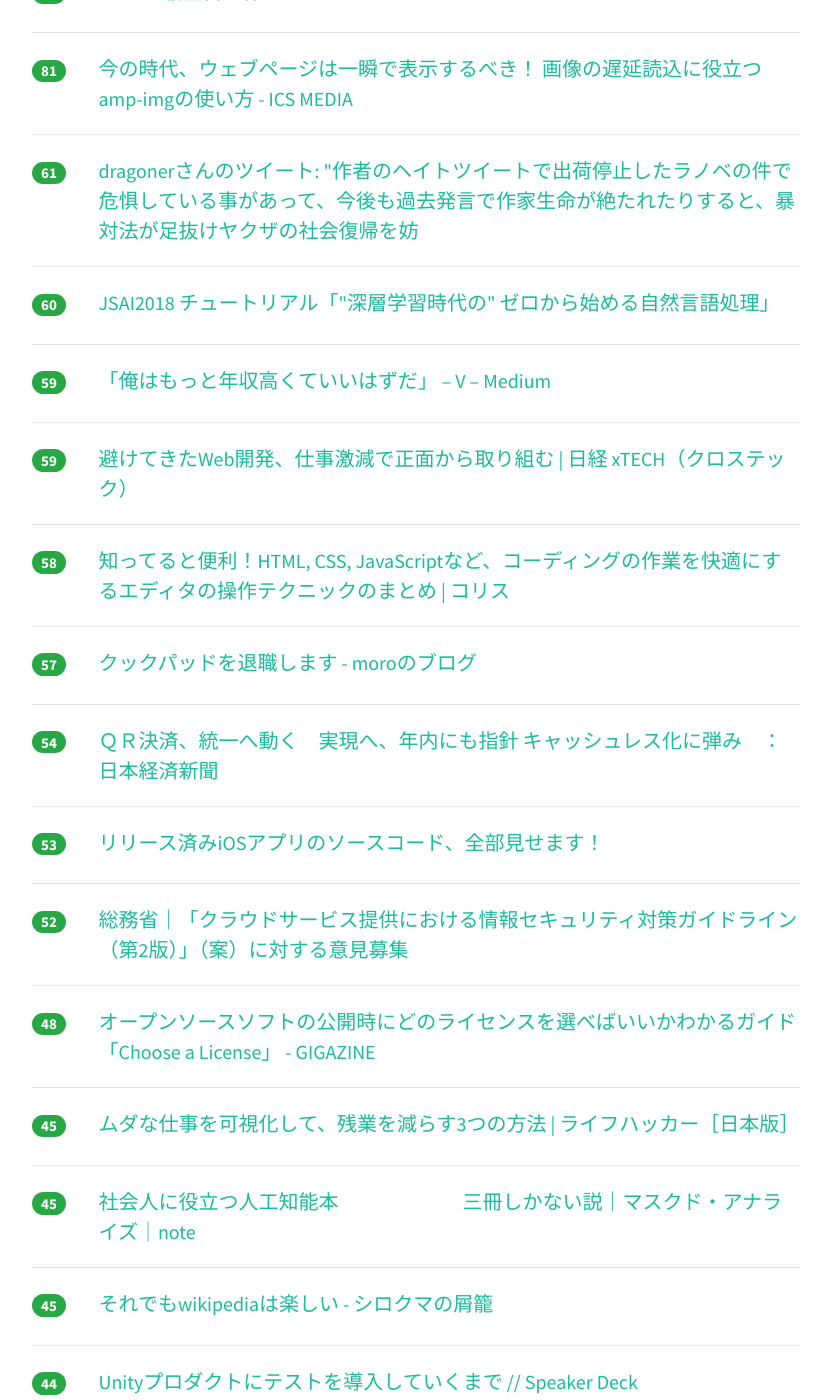
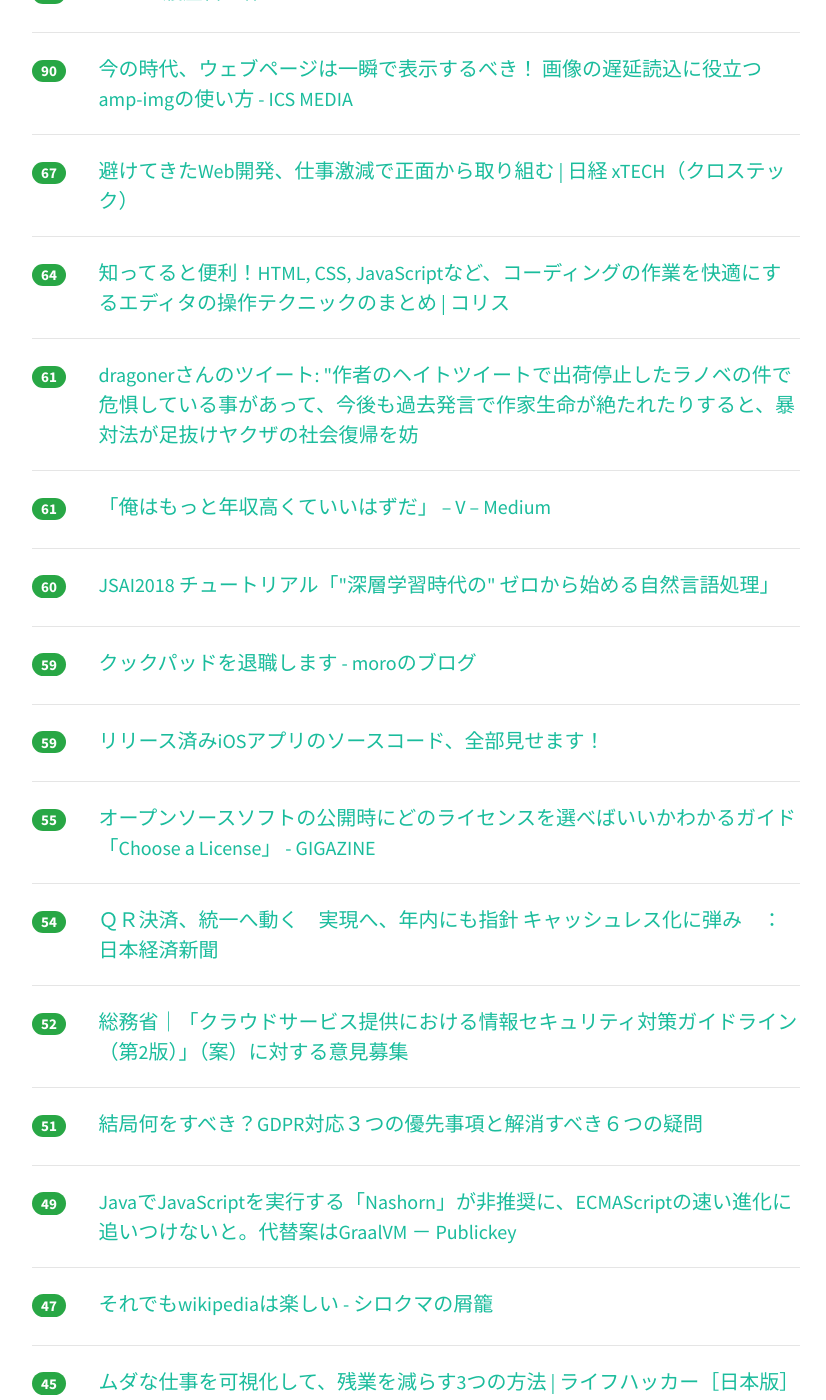
Before and after one commit to yatta47/hatena-matome-site, a Jekyll site: the page built from _posts/2018-06-07-hatena.md, in a window 1280 px wide and 1400 px high, scrolled down 1317 px. Shown: the whole window, without its empty margins (224-1050 px from the left). Built offline with Jekyll 4.4.1, drawn with Linux system fonts in a browser that asks for light colours; nearby versions of some CDN libraries; some of the changed text lies outside the part shown.

Commit message:
Updated 2018-06-07

```diff
--- a/_posts/2018-06-07-hatena.md
+++ b/_posts/2018-06-07-hatena.md
@@ -1,74 +1,89 @@
 ---
 layout: post
 title:  "2018-06-07 はてぶIT"
-date:   2018-06-07 21:02:20
+date:   2018-06-07 22:02:06
 tags: [it-hotentry]
 ---
-65 件のデータあり
+67 件のデータあり
 
 <hr><div class="row">
-<div class="col-1"><span class="badge badge-pill badge-success h2">700</span></div>
+<div class="col-1"><span class="badge badge-pill badge-success h2">719</span></div>
 <div class="col-11"><a href='http://yosuke-furukawa.hatenablog.com/entry/2018/06/07/080335' target='_blank'>Node.js における設計ミス By Ryan Dahl - from scratch</a></div>
 </div>
 <hr>
 <div class="row">
-<div class="col-1"><span class="badge badge-pill badge-success h2">544</span></div>
+<div class="col-1"><span class="badge badge-pill badge-success h2">548</span></div>
 <div class="col-11"><a href='https://toyokeizai.net/articles/-/223696' target='_blank'>グーグルが握っているあなたの｢個人情報｣ | The New York Times | 東洋経済オンライン | 経済ニュースの新基準</a></div>
 </div>
 <hr>
 <div class="row">
-<div class="col-1"><span class="badge badge-pill badge-success h2">462</span></div>
+<div class="col-1"><span class="badge badge-pill badge-success h2">482</span></div>
 <div class="col-11"><a href='https://togetter.com/li/1234693' target='_blank'>東洋経済「JSONという気味の悪い拡張子が使われてる」御社のHPにもたくさん使われていると盛大にツッコまれる</a></div>
 </div>
 <hr>
 <div class="row">
-<div class="col-1"><span class="badge badge-pill badge-success h2">431</span></div>
+<div class="col-1"><span class="badge badge-pill badge-success h2">441</span></div>
 <div class="col-11"><a href='https://internet.watch.impress.co.jp/docs/news/1126179.html' target='_blank'>日本全国の「赤色立体地図」が見放題、国土地理院がウェブで公開 - INTERNET Watch</a></div>
 </div>
 <hr>
 <div class="row">
-<div class="col-1"><span class="badge badge-pill badge-success h2">360</span></div>
+<div class="col-1"><span class="badge badge-pill badge-success h2">361</span></div>
 <div class="col-11"><a href='http://blog.sushi.money/entry/2018/06/06/234110' target='_blank'>飲み会IoTボタン作った - hitode909の日記</a></div>
 </div>
 <hr>
 <div class="row">
-<div class="col-1"><span class="badge badge-pill badge-success h2">266</span></div>
+<div class="col-1"><span class="badge badge-pill badge-success h2">275</span></div>
 <div class="col-11"><a href='https://www.visualstudio.com/ja/team-services/git/free-private-git-repo/' target='_blank'>無料プライベート Git リポジトリ | Visual Studio Team Services</a></div>
 </div>
 <hr>
 <div class="row">
-<div class="col-1"><span class="badge badge-pill badge-success h2">238</span></div>
+<div class="col-1"><span class="badge badge-pill badge-success h2">251</span></div>
 <div class="col-11"><a href='http://jp.automaton.am/articles/newsjp/20180607-69372/' target='_blank'>Valve、Steamにおける“すべてのゲーム”を容認していく方針を明言。「荒らしと違法行為」以外はポルノや暴力コンテンツについても制限せず | AUTOMATON</a></div>
 </div>
 <hr>
 <div class="row">
-<div class="col-1"><span class="badge badge-pill badge-success h2">146</span></div>
+<div class="col-1"><span class="badge badge-pill badge-success h2">185</span></div>
+<div class="col-11"><a href='https://anond.hatelabo.jp/20180607155354' target='_blank'>憧れの拡張子</a></div>
+</div>
+<hr>
+<div class="row">
+<div class="col-1"><span class="badge badge-pill badge-success h2">148</span></div>
 <div class="col-11"><a href='https://anond.hatelabo.jp/20180607011522' target='_blank'>Google翻訳、優秀やんけ！</a></div>
 </div>
 <hr>
 <div class="row">
 <div class="col-1"><span class="badge badge-pill badge-success h2">142</span></div>
-<div class="col-11"><a href='https://anond.hatelabo.jp/20180607155354' target='_blank'>憧れの拡張子</a></div>
-</div>
-<hr>
-<div class="row">
-<div class="col-1"><span class="badge badge-pill badge-success h2">131</span></div>
 <div class="col-11"><a href='https://togetter.com/li/1234645' target='_blank'>リンゴに罵声を浴びせ続けるのときれいな言葉をかけ続けるのでは腐敗のスピードが変わるって本当？インチキな話に聞こえるが科学的だった - Togetter</a></div>
 </div>
 <hr>
 <div class="row">
-<div class="col-1"><span class="badge badge-pill badge-success h2">91</span></div>
+<div class="col-1"><span class="badge badge-pill badge-success h2">97</span></div>
 <div class="col-11"><a href='https://qiita.com/kaityo256/items/e3884d0109223c324baf' target='_blank'>YAMLで履歴書を作る</a></div>
 </div>
 <hr>
 <div class="row">
-<div class="col-1"><span class="badge badge-pill badge-success h2">81</span></div>
+<div class="col-1"><span class="badge badge-pill badge-success h2">90</span></div>
 <div class="col-11"><a href='https://ics.media/entry/18237' target='_blank'>今の時代、ウェブページは一瞬で表示するべき！ 画像の遅延読込に役立つamp-imgの使い方 - ICS MEDIA</a></div>
+</div>
+<hr>
+<div class="row">
+<div class="col-1"><span class="badge badge-pill badge-success h2">67</span></div>
+<div class="col-11"><a href='http://tech.nikkeibp.co.jp/atcl/nxt/column/18/00240/060500008/' target='_blank'>避けてきたWeb開発、仕事激減で正面から取り組む | 日経 xTECH（クロステック）</a></div>
+</div>
+<hr>
+<div class="row">
+<div class="col-1"><span class="badge badge-pill badge-success h2">64</span></div>
+<div class="col-11"><a href='https://coliss.com/articles/build-websites/operation/work/text-editing-techniques-for-frontend-debelopers.html' target='_blank'>知ってると便利！HTML, CSS, JavaScriptなど、コーディングの作業を快適にするエディタの操作テクニックのまとめ | コリス</a></div>
 </div>
 <hr>
 <div class="row">
 <div class="col-1"><span class="badge badge-pill badge-success h2">61</span></div>
 <div class="col-11"><a href='http://twitter.com/dragoner_jp/status/1004336877237727237' target='_blank'>dragonerさんのツイート: "作者のヘイトツイートで出荷停止したラノベの件で危惧している事があって、今後も過去発言で作家生命が絶たれたりすると、暴対法が足抜けヤクザの社会復帰を妨</a></div>
+</div>
+<hr>
+<div class="row">
+<div class="col-1"><span class="badge badge-pill badge-success h2">61</span></div>
+<div class="col-11"><a href='https://medium.com/@voluntas/92d5634b81e6' target='_blank'>「俺はもっと年収高くていいはずだ」 – V – Medium</a></div>
 </div>
 <hr>
 <div class="row">
@@ -78,22 +93,17 @@ tags: [it-hotentry]
 <hr>
 <div class="row">
 <div class="col-1"><span class="badge badge-pill badge-success h2">59</span></div>
-<div class="col-11"><a href='https://medium.com/@voluntas/92d5634b81e6' target='_blank'>「俺はもっと年収高くていいはずだ」 – V – Medium</a></div>
+<div class="col-11"><a href='http://moro.hatenablog.com/entry/2018/06/07/103619' target='_blank'>クックパッドを退職します - moroのブログ</a></div>
 </div>
 <hr>
 <div class="row">
 <div class="col-1"><span class="badge badge-pill badge-success h2">59</span></div>
-<div class="col-11"><a href='http://tech.nikkeibp.co.jp/atcl/nxt/column/18/00240/060500008/' target='_blank'>避けてきたWeb開発、仕事激減で正面から取り組む | 日経 xTECH（クロステック）</a></div>
+<div class="col-11"><a href='https://qiita.com/ryupaka/items/ea272c843d3ebf3b245b' target='_blank'>リリース済みiOSアプリのソースコード、全部見せます！</a></div>
 </div>
 <hr>
 <div class="row">
-<div class="col-1"><span class="badge badge-pill badge-success h2">58</span></div>
-<div class="col-11"><a href='https://coliss.com/articles/build-websites/operation/work/text-editing-techniques-for-frontend-debelopers.html' target='_blank'>知ってると便利！HTML, CSS, JavaScriptなど、コーディングの作業を快適にするエディタの操作テクニックのまとめ | コリス</a></div>
-</div>
-<hr>
-<div class="row">
-<div class="col-1"><span class="badge badge-pill badge-success h2">57</span></div>
-<div class="col-11"><a href='http://moro.hatenablog.com/entry/2018/06/07/103619' target='_blank'>クックパッドを退職します - moroのブログ</a></div>
+<div class="col-1"><span class="badge badge-pill badge-success h2">55</span></div>
+<div class="col-11"><a href='https://gigazine.net/news/20180607-choose-a-license/' target='_blank'>オープンソースソフトの公開時にどのライセンスを選べばいいかわかるガイド「Choose a License」 - GIGAZINE</a></div>
 </div>
 <hr>
 <div class="row">
@@ -102,18 +112,23 @@ tags: [it-hotentry]
 </div>
 <hr>
 <div class="row">
-<div class="col-1"><span class="badge badge-pill badge-success h2">53</span></div>
-<div class="col-11"><a href='https://qiita.com/ryupaka/items/ea272c843d3ebf3b245b' target='_blank'>リリース済みiOSアプリのソースコード、全部見せます！</a></div>
-</div>
-<hr>
-<div class="row">
 <div class="col-1"><span class="badge badge-pill badge-success h2">52</span></div>
 <div class="col-11"><a href='http://www.soumu.go.jp/menu_news/s-news/01ryutsu03_02000149.html' target='_blank'>総務省｜「クラウドサービス提供における情報セキュリティ対策ガイドライン（第2版）」（案）に対する意見募集</a></div>
 </div>
 <hr>
 <div class="row">
-<div class="col-1"><span class="badge badge-pill badge-success h2">48</span></div>
-<div class="col-11"><a href='https://gigazine.net/news/20180607-choose-a-license/' target='_blank'>オープンソースソフトの公開時にどのライセンスを選べばいいかわかるガイド「Choose a License」 - GIGAZINE</a></div>
+<div class="col-1"><span class="badge badge-pill badge-success h2">51</span></div>
+<div class="col-11"><a href='https://blogs.mcafee.jp/gdpr-three-priority-six-question' target='_blank'>結局何をすべき？GDPR対応３つの優先事項と解消すべき６つの疑問</a></div>
+</div>
+<hr>
+<div class="row">
+<div class="col-1"><span class="badge badge-pill badge-success h2">49</span></div>
+<div class="col-11"><a href='https://www.publickey1.jp/blog/18/javajavascriptnashornecmascriptgraalvm.html' target='_blank'>JavaでJavaScriptを実行する「Nashorn」が非推奨に、ECMAScriptの速い進化に追いつけないと。代替案はGraalVM － Publickey</a></div>
+</div>
+<hr>
+<div class="row">
+<div class="col-1"><span class="badge badge-pill badge-success h2">47</span></div>
+<div class="col-11"><a href='http://p-shirokuma.hatenadiary.com/entry/20180607/1528335000' target='_blank'>それでもwikipediaは楽しい - シロクマの屑籠</a></div>
 </div>
 <hr>
 <div class="row">
@@ -127,11 +142,6 @@ tags: [it-hotentry]
 </div>
 <hr>
 <div class="row">
-<div class="col-1"><span class="badge badge-pill badge-success h2">45</span></div>
-<div class="col-11"><a href='http://p-shirokuma.hatenadiary.com/entry/20180607/1528335000' target='_blank'>それでもwikipediaは楽しい - シロクマの屑籠</a></div>
-</div>
-<hr>
-<div class="row">
 <div class="col-1"><span class="badge badge-pill badge-success h2">44</span></div>
 <div class="col-11"><a href='https://speakerdeck.com/adarapata/unitypurodakutonitesutowodao-ru-siteikumade' target='_blank'>Unityプロダクトにテストを導入していくまで // Speaker Deck</a></div>
 </div>
@@ -142,18 +152,13 @@ tags: [it-hotentry]
 </div>
 <hr>
 <div class="row">
-<div class="col-1"><span class="badge badge-pill badge-success h2">43</span></div>
-<div class="col-11"><a href='https://www.publickey1.jp/blog/18/javajavascriptnashornecmascriptgraalvm.html' target='_blank'>JavaでJavaScriptを実行する「Nashorn」が非推奨に、ECMAScriptの速い進化に追いつけないと。代替案はGraalVM － Publickey</a></div>
-</div>
-<hr>
-<div class="row">
 <div class="col-1"><span class="badge badge-pill badge-success h2">42</span></div>
 <div class="col-11"><a href='https://paiza.hatenablog.com/entry/2018/06/06/%E5%88%9D%E5%BF%83%E8%80%85%E3%81%A7%E3%82%82%E3%82%B2%E3%83%BC%E3%83%A0%E6%84%9F%E8%A6%9A%E3%81%A7%E3%83%97%E3%83%AD%E3%82%B0%E3%83%A9%E3%83%9F%E3%83%B3%E3%82%B0%E7%B7%B4%E7%BF%92%E5%95%8F%E9%A1%8C' target='_blank'>初心者でもゲーム感覚でプログラミング練習問題を解きまくれるサイト6選 - paiza開発日誌</a></div>
 </div>
 <hr>
 <div class="row">
 <div class="col-1"><span class="badge badge-pill badge-success h2">42</span></div>
-<div class="col-11"><a href='https://blogs.mcafee.jp/gdpr-three-priority-six-question' target='_blank'>結局何をすべき？GDPR対応３つの優先事項と解消すべき６つの疑問</a></div>
+<div class="col-11"><a href='https://speakerdeck.com/ojima_h/monsutasutoraikuwozhi-erudetafen-xi-ji-pan-tozhun-riarutaimuji-ji' target='_blank'>モンスターストライクを支えるデータ分析基盤と準リアルタイム集計 // Speaker Deck</a></div>
 </div>
 <hr>
 <div class="row">
@@ -162,18 +167,23 @@ tags: [it-hotentry]
 </div>
 <hr>
 <div class="row">
+<div class="col-1"><span class="badge badge-pill badge-success h2">40</span></div>
+<div class="col-11"><a href='https://geek-out.jp/column/entry/2018/06/07/110000' target='_blank'>デジタルの力で「悪いことは悪い」と言える──デジタル・フォレンジックという仕事の魅力とやりがい - GeekOut</a></div>
+</div>
+<hr>
+<div class="row">
 <div class="col-1"><span class="badge badge-pill badge-success h2">38</span></div>
-<div class="col-11"><a href='https://geek-out.jp/column/entry/2018/06/07/110000' target='_blank'>デジタルの力で「悪いことは悪い」と言える──デジタル・フォレンジックという仕事の魅力とやりがい - GeekOut</a></div>
+<div class="col-11"><a href='https://www.publickey1.jp/blog/18/tensorflowjswebwebglgpu.html' target='_blank'>「TensorFlow.js」公開、Webブラウザ上で機械学習の開発、学習、実行が可能に。WebGL経由でGPUも活用 － Publickey</a></div>
+</div>
+<hr>
+<div class="row">
+<div class="col-1"><span class="badge badge-pill badge-success h2">36</span></div>
+<div class="col-11"><a href='https://anond.hatelabo.jp/20180607045818' target='_blank'>え”、奇しくもって「きしくも」じゃないの！？？</a></div>
 </div>
 <hr>
 <div class="row">
 <div class="col-1"><span class="badge badge-pill badge-success h2">36</span></div>
 <div class="col-11"><a href='http://srpglove.hatenablog.com/entry/2018/06/06/224838' target='_blank'>偽西尾維新事件から始まる id:houjiT 氏とのやり取り - い（い）きる。</a></div>
-</div>
-<hr>
-<div class="row">
-<div class="col-1"><span class="badge badge-pill badge-success h2">35</span></div>
-<div class="col-11"><a href='https://anond.hatelabo.jp/20180607045818' target='_blank'>え”、奇しくもって「きしくも」じゃないの！？？</a></div>
 </div>
 <hr>
 <div class="row">
@@ -187,18 +197,13 @@ tags: [it-hotentry]
 </div>
 <hr>
 <div class="row">
-<div class="col-1"><span class="badge badge-pill badge-success h2">34</span></div>
-<div class="col-11"><a href='https://speakerdeck.com/ojima_h/monsutasutoraikuwozhi-erudetafen-xi-ji-pan-tozhun-riarutaimuji-ji' target='_blank'>モンスターストライクを支えるデータ分析基盤と準リアルタイム集計 // Speaker Deck</a></div>
+<div class="col-1"><span class="badge badge-pill badge-success h2">35</span></div>
+<div class="col-11"><a href='https://note.mu/yrmts/n/n3f2f1eaac2bb' target='_blank'>コスメアプリ 「LIPS」 の誕生からリニューアルまで｜Yuri Matsui｜note</a></div>
 </div>
 <hr>
 <div class="row">
 <div class="col-1"><span class="badge badge-pill badge-success h2">33</span></div>
 <div class="col-11"><a href='http://www.itmedia.co.jp/news/articles/1806/06/news134.html' target='_blank'>雨宮天さんの声でニュース読み上げや家電操作　九州電力のIoTサービス「QUUN」7月提供開始 - ITmedia NEWS</a></div>
-</div>
-<hr>
-<div class="row">
-<div class="col-1"><span class="badge badge-pill badge-success h2">33</span></div>
-<div class="col-11"><a href='https://note.mu/yrmts/n/n3f2f1eaac2bb' target='_blank'>コスメアプリ 「LIPS」 の誕生からリニューアルまで｜Yuri Matsui｜note</a></div>
 </div>
 <hr>
 <div class="row">
@@ -217,13 +222,18 @@ tags: [it-hotentry]
 </div>
 <hr>
 <div class="row">
+<div class="col-1"><span class="badge badge-pill badge-success h2">31</span></div>
+<div class="col-11"><a href='https://anond.hatelabo.jp/20180607112441' target='_blank'>とある実験</a></div>
+</div>
+<hr>
+<div class="row">
 <div class="col-1"><span class="badge badge-pill badge-success h2">30</span></div>
 <div class="col-11"><a href='http://b.hatena.ne.jp/entry/s/www.asahi.com/articles/ASL665GKQL66UCLV00G.html' target='_blank'>はてなブックマーク - アニメ化決定のラノベ、出荷停止　原作者が差別ツイート：朝日新聞デジタル</a></div>
 </div>
 <hr>
 <div class="row">
-<div class="col-1"><span class="badge badge-pill badge-success h2">30</span></div>
-<div class="col-11"><a href='https://anond.hatelabo.jp/20180607112441' target='_blank'>とある実験</a></div>
+<div class="col-1"><span class="badge badge-pill badge-success h2">29</span></div>
+<div class="col-11"><a href='https://k-tai.watch.impress.co.jp/docs/news/1126233.html' target='_blank'>スマホをペルチェ素子で冷やす、サンワサプライから - ケータイ Watch</a></div>
 </div>
 <hr>
 <div class="row">
@@ -232,8 +242,8 @@ tags: [it-hotentry]
 </div>
 <hr>
 <div class="row">
-<div class="col-1"><span class="badge badge-pill badge-success h2">28</span></div>
-<div class="col-11"><a href='https://k-tai.watch.impress.co.jp/docs/news/1126233.html' target='_blank'>スマホをペルチェ素子で冷やす、サンワサプライから - ケータイ Watch</a></div>
+<div class="col-1"><span class="badge badge-pill badge-success h2">27</span></div>
+<div class="col-11"><a href='http://blog.oosawatechnica.com/entry/2018/06/07/145121' target='_blank'>弊社でリアル飲み会が開催されなくなったので、オンライン飲み会をやってみた - 地に足がついている日記</a></div>
 </div>
 <hr>
 <div class="row">
@@ -243,12 +253,12 @@ tags: [it-hotentry]
 <hr>
 <div class="row">
 <div class="col-1"><span class="badge badge-pill badge-success h2">26</span></div>
-<div class="col-11"><a href='https://www.publickey1.jp/blog/18/tensorflowjswebwebglgpu.html' target='_blank'>「TensorFlow.js」公開、Webブラウザ上で機械学習の開発、学習、実行が可能に。WebGL経由でGPUも活用 － Publickey</a></div>
+<div class="col-11"><a href='https://www.gizmodo.jp/2018/06/app-store-free-trial.html' target='_blank'>App Storeでの無料お試し、全アプリで設定可能に！ | ギズモード・ジャパン</a></div>
 </div>
 <hr>
 <div class="row">
-<div class="col-1"><span class="badge badge-pill badge-success h2">26</span></div>
-<div class="col-11"><a href='http://blog.oosawatechnica.com/entry/2018/06/07/145121' target='_blank'>弊社でリアル飲み会が開催されなくなったので、オンライン飲み会をやってみた - 地に足がついている日記</a></div>
+<div class="col-1"><span class="badge badge-pill badge-success h2">25</span></div>
+<div class="col-11"><a href='http://tech.nikkeibp.co.jp/atcl/nxt/news/18/01507/' target='_blank'>プレミアム・アウトレットが情報漏洩の調査結果を報告、認証失敗時のパスワード流出認める | 日経 xTECH（クロステック）</a></div>
 </div>
 <hr>
 <div class="row">
@@ -267,8 +277,8 @@ tags: [it-hotentry]
 </div>
 <hr>
 <div class="row">
-<div class="col-1"><span class="badge badge-pill badge-success h2">24</span></div>
-<div class="col-11"><a href='https://www.gizmodo.jp/2018/06/app-store-free-trial.html' target='_blank'>App Storeでの無料お試し、全アプリで設定可能に！ | ギズモード・ジャパン</a></div>
+<div class="col-1"><span class="badge badge-pill badge-success h2">23</span></div>
+<div class="col-11"><a href='https://togetter.com/li/1234868' target='_blank'>冤罪事件で警察からの自白強要を受けていた爆乳ゴリラ氏、民事訴訟を起こして元刑事の家を差し押さえに - Togetter</a></div>
 </div>
 <hr>
 <div class="row">
@@ -282,13 +292,13 @@ tags: [it-hotentry]
 </div>
 <hr>
 <div class="row">
-<div class="col-1"><span class="badge badge-pill badge-success h2">23</span></div>
-<div class="col-11"><a href='http://tech.nikkeibp.co.jp/atcl/nxt/news/18/01507/' target='_blank'>プレミアム・アウトレットが情報漏洩の調査結果を報告、認証失敗時のパスワード流出認める | 日経 xTECH（クロステック）</a></div>
+<div class="col-1"><span class="badge badge-pill badge-success h2">22</span></div>
+<div class="col-11"><a href='http://b.hatena.ne.jp/entry/s/anond.hatelabo.jp/20180604174309' target='_blank'>はてなブックマーク - あなたが最も面白い漫画を5つ選ぶとしたら？</a></div>
 </div>
 <hr>
 <div class="row">
 <div class="col-1"><span class="badge badge-pill badge-success h2">22</span></div>
-<div class="col-11"><a href='http://b.hatena.ne.jp/entry/s/anond.hatelabo.jp/20180604174309' target='_blank'>はてなブックマーク - あなたが最も面白い漫画を5つ選ぶとしたら？</a></div>
+<div class="col-11"><a href='http://upec.jp/archives/799' target='_blank'>RubyKaigi 2018 に参加してきた | yancya blog</a></div>
 </div>
 <hr>
 <div class="row">
@@ -304,11 +314,6 @@ tags: [it-hotentry]
 <div class="row">
 <div class="col-1"><span class="badge badge-pill badge-success h2">21</span></div>
 <div class="col-11"><a href='https://www.gizmodo.jp/2018/06/tesla-ota-update.html' target='_blank'>Tesla車はOTAアプデであっという間に走行距離が伸び、制動距離が縮む | ギズモード・ジャパン</a></div>
-</div>
-<hr>
-<div class="row">
-<div class="col-1"><span class="badge badge-pill badge-success h2">21</span></div>
-<div class="col-11"><a href='http://upec.jp/archives/799' target='_blank'>RubyKaigi 2018 に参加してきた | yancya blog</a></div>
 </div>
 <hr>
 <div class="row">
@@ -331,3 +336,8 @@ tags: [it-hotentry]
 <div class="col-11"><a href='https://japan.cnet.com/article/35120400/' target='_blank'>「No.1を目指す」--GMO、自社開発チップを搭載したマイニングマシンの販売を開始 - CNET Japan</a></div>
 </div>
 <hr>
+<div class="row">
+<div class="col-1"><span class="badge badge-pill badge-success h2">15</span></div>
+<div class="col-11"><a href='http://nlab.itmedia.co.jp/nl/articles/1806/07/news117.html' target='_blank'>罵倒・嘲笑など“むだなことば”を消去しよう　ネットでの議論で有効な「贅言消去のすすめ」が参考になる - ねとらぼ</a></div>
+</div>
+<hr>
```
